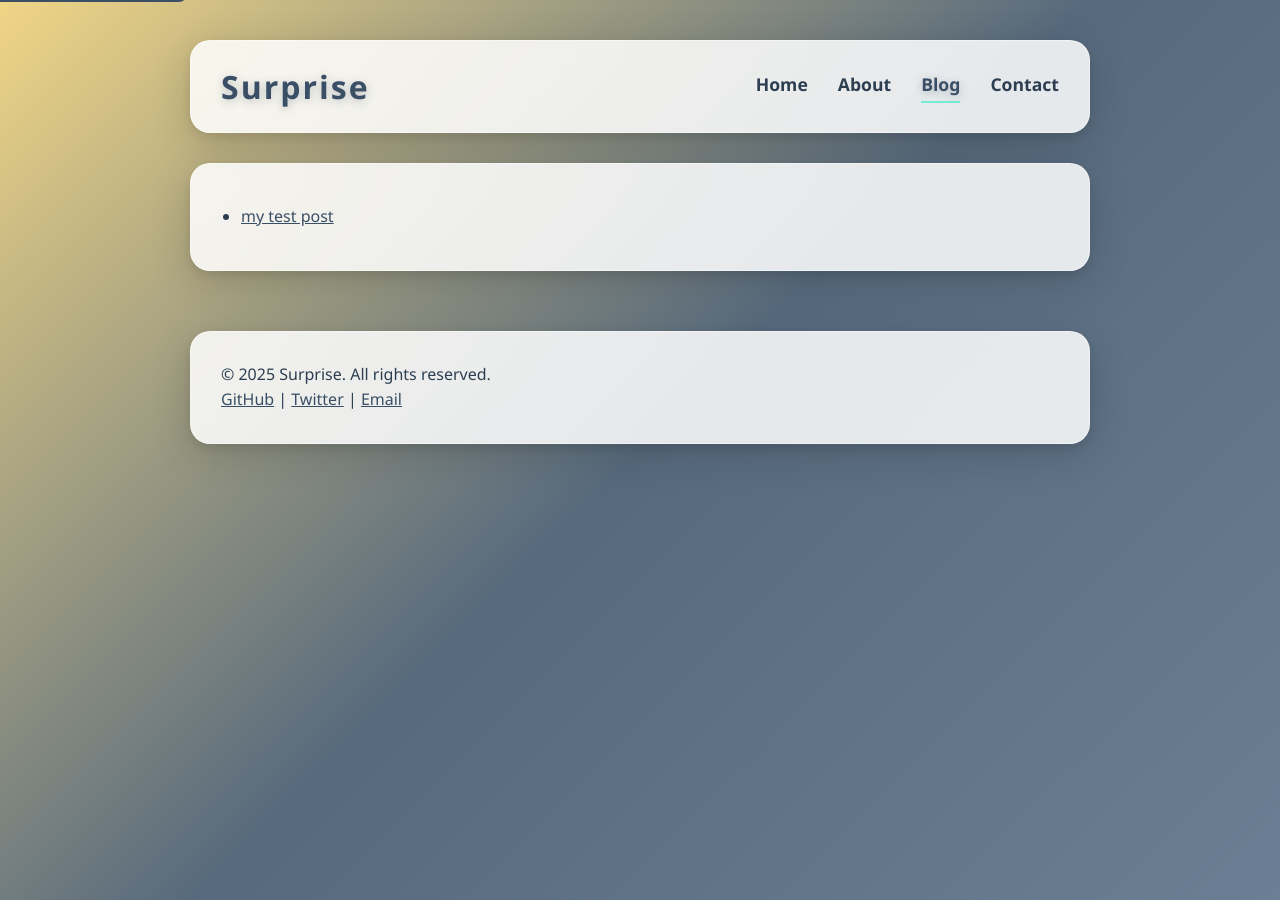
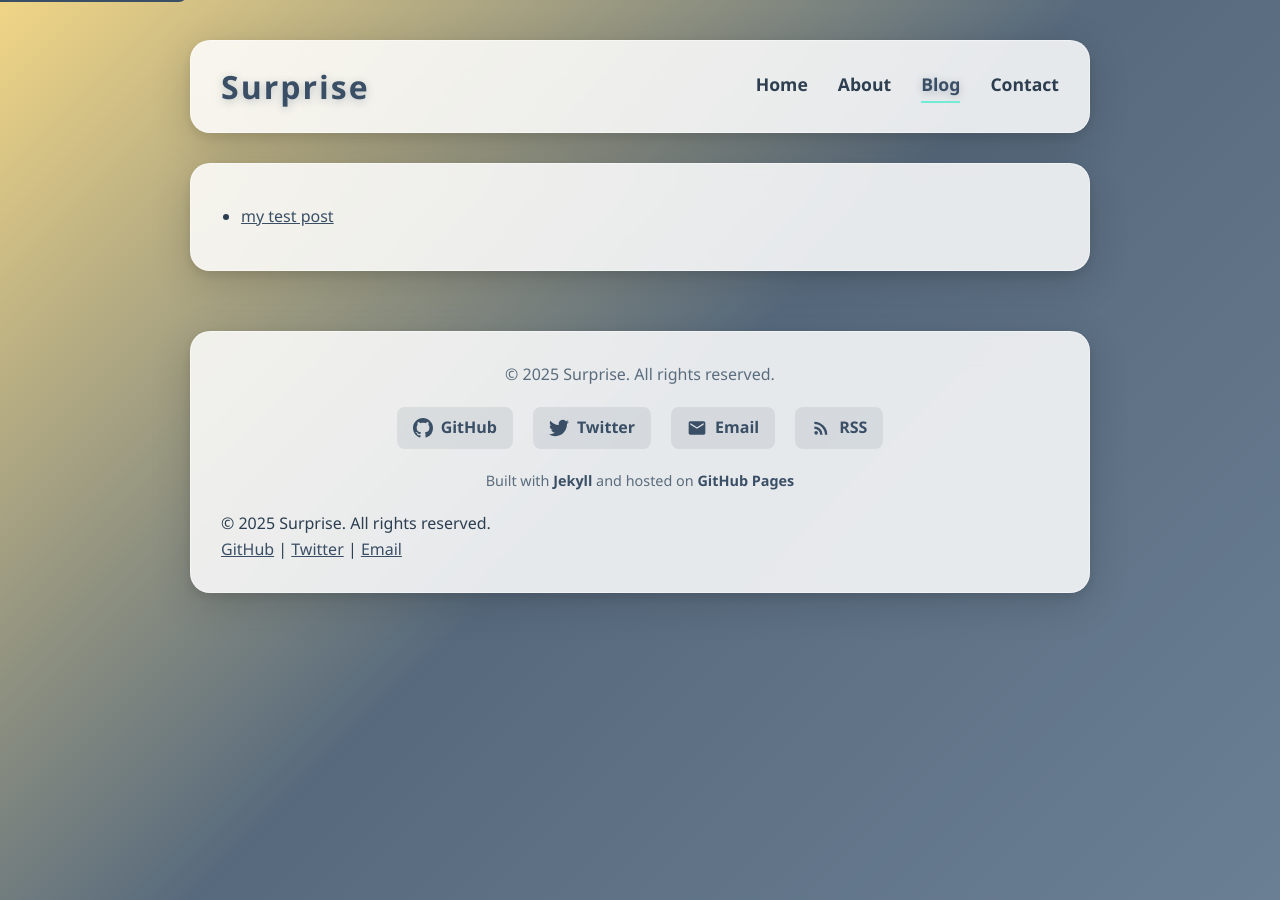
Before and after one commit to pk-628996/pk-628996.github.io, a Jekyll site: the page built from blog.md, in a window 1280 px wide. Built offline with Jekyll 4.4.1, drawn with Linux system fonts in a browser that asks for light colours.

Commit message:
Update footer.html

```diff
--- a/_includes/footer.html
+++ b/_includes/footer.html
@@ -1,4 +1,49 @@
-<footer>
+<div class="footer-content">
+  <p class="copyright">
+    © {{ 'now' | date: "%Y" }} {{ site.title }}. All rights reserved.
+  </p>
+
+  <div class="social-links">
+    {% if site.github_username %}
+    <a href="https://github.com/{{ site.github_username }}" target="_blank" rel="noopener noreferrer" aria-label="GitHub">
+      <svg width="20" height="20" viewBox="0 0 24 24" fill="currentColor">
+        <path d="M12 0C5.37 0 0 5.37 0 12c0 5.31 3.435 9.795 8.205 11.385.6.105.825-.255.825-.57 0-.285-.015-1.23-.015-2.235-3.015.555-3.795-.735-4.035-1.41-.135-.345-.72-1.41-1.23-1.695-.42-.225-1.02-.78-.015-.795.945-.015 1.62.87 1.845 1.23 1.08 1.815 2.805 1.305 3.495.99.105-.78.42-1.305.765-1.605-2.67-.3-5.46-1.335-5.46-5.925 0-1.305.465-2.385 1.23-3.225-.12-.3-.54-1.53.12-3.18 0 0 1.005-.315 3.3 1.23.96-.27 1.98-.405 3-.405s2.04.135 3 .405c2.295-1.56 3.3-1.23 3.3-1.23.66 1.65.24 2.88.12 3.18.765.84 1.23 1.905 1.23 3.225 0 4.605-2.805 5.625-5.475 5.925.435.375.81 1.095.81 2.22 0 1.605-.015 2.895-.015 3.3 0 .315.225.69.825.57A12.02 12.02 0 0024 12c0-6.63-5.37-12-12-12z"/>
+      </svg>
+      GitHub
+    </a>
+    {% endif %}
+
+    {% if site.twitter_username %}
+    <a href="https://twitter.com/{{ site.twitter_username }}" target="_blank" rel="noopener noreferrer" aria-label="Twitter">
+      <svg width="20" height="20" viewBox="0 0 24 24" fill="currentColor">
+        <path d="M23.953 4.57a10 10 0 01-2.825.775 4.958 4.958 0 002.163-2.723c-.951.555-2.005.959-3.127 1.184a4.92 4.92 0 00-8.384 4.482C7.69 8.095 4.067 6.13 1.64 3.162a4.822 4.822 0 00-.666 2.475c0 1.71.87 3.213 2.188 4.096a4.904 4.904 0 01-2.228-.616v.06a4.923 4.923 0 003.946 4.827 4.996 4.996 0 01-2.212.085 4.936 4.936 0 004.604 3.417 9.867 9.867 0 01-6.102 2.105c-.39 0-.779-.023-1.17-.067a13.995 13.995 0 007.557 2.209c9.053 0 13.998-7.496 13.998-13.985 0-.21 0-.42-.015-.63A9.935 9.935 0 0024 4.59z"/>
+      </svg>
+      Twitter
+    </a>
+    {% endif %}
+
+    {% if site.email %}
+    <a href="mailto:{{ site.email }}" aria-label="Email">
+      <svg width="20" height="20" viewBox="0 0 24 24" fill="currentColor">
+        <path d="M20 4H4c-1.1 0-1.99.9-1.99 2L2 18c0 1.1.9 2 2 2h16c1.1 0 2-.9 2-2V6c0-1.1-.9-2-2-2zm0 4l-8 5-8-5V6l8 5 8-5v2z"/>
+      </svg>
+      Email
+    </a>
+    {% endif %}
+
+    <a href="{{ '/feed.xml' | relative_url }}" aria-label="RSS Feed">
+      <svg width="20" height="20" viewBox="0 0 24 24" fill="currentColor">
+        <path d="M6.18 15.64a2.18 2.18 0 0 1 2.18 2.18C8.36 19 7.38 20 6.18 20C5 20 4 19 4 17.82a2.18 2.18 0 0 1 2.18-2.18M4 4.44A15.56 15.56 0 0 1 19.56 20h-2.83A12.73 12.73 0 0 0 4 7.27V4.44m0 5.66a9.9 9.9 0 0 1 9.9 9.9h-2.83A7.07 7.07 0 0 0 4 12.93V10.1z"/>
+      </svg>
+      RSS
+    </a>
+  </div>
+
+  <p class="footer-note">
+    Built with <a href="https://jekyllrb.com/" target="_blank" rel="noopener">Jekyll</a>
+    and hosted on <a href="https://pages.github.com/" target="_blank" rel="noopener">GitHub Pages</a>
+  </p>
+</div><footer>
   <!-- NOTE: Using glass-container-footer class (needs CSS definition) -->
     © 2025 Surprise. All rights reserved.
     <br/>
```
